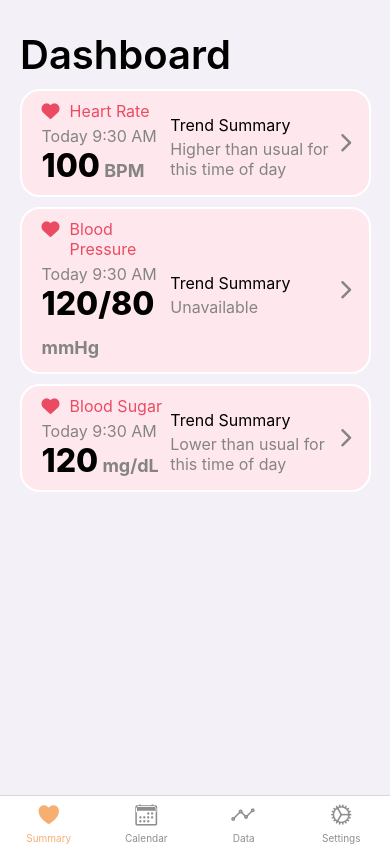
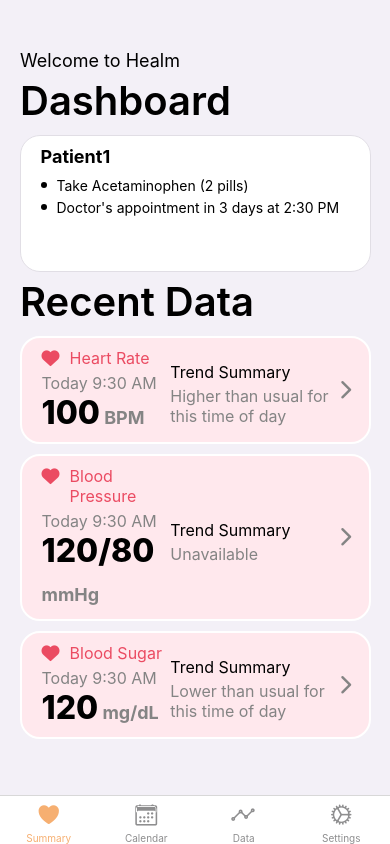
Before and after one commit to RahikHealm/HealmPrototype, a React Native app in the folder frontend/healm-app/: screen /MainContainer in a window 390 px wide. Built offline with nearby package versions, Linux system fonts and the light colour scheme.

Commit message:
renamed components and created a new dashboard component

```diff
--- a/frontend/healm-app/src/api/TempUser.tsx
+++ b/frontend/healm-app/src/api/TempUser.tsx
@@ -11,6 +11,10 @@ userData = {
     patient: {
       patient1:{
         patientId: 1,
+        reminders: [
+          "Take Acetaminophen (2 pills)",
+          "Doctor's appointment in 3 days at 2:30 PM",
+        ],
         heartCategoryInfo: {
           heartRate: {
             lastRecordedDate: "Today",
--- /dev/null
+++ b/frontend/healm-app/src/components/dashboard_component.tsx
@@ -0,0 +1,60 @@
+import { StyleSheet, Text, View } from "react-native";
+import React from "react";
+import BulletPoint from "./bullet_point";
+import { getUserData } from "../api/TempUser";
+
+interface Dashboard {}
+
+const Dashboard: React.FC<Dashboard> = () => {
+  return (
+    <View style={styles.paper_container}>
+      <View
+        style={{
+          flex: 1,
+          flexDirection: "column",
+          justifyContent: "flex-start",
+          marginRight: 10,
+        }}
+      >
+        <Text style={styles.reminder_text}>Patient1</Text>
+        {getUserData().patient.patient1.reminders.map(
+          (reminder: string, index: number) => {
+            return (
+              <View key={index} style={{marginBottom: 5}}>
+                <BulletPoint >{reminder}</BulletPoint>
+              </View>
+            );
+          }
+        )}
+      </View>
+    </View>
+  );
+};
+
+
+
+
+export default Dashboard;
+
+const styles = StyleSheet.create({
+  paper_container: {
+    alignSelf: "center",
+    flexDirection: "row",
+    justifyContent: "flex-end",
+    width: "90%",
+    backgroundColor: "#fff",
+    borderWidth: 1,
+    borderColor: "#E1DEE5",
+    borderRadius: 20,
+    paddingHorizontal: 20,
+    paddingTop: 10,
+    paddingBottom: 50,
+    marginVertical: 5,
+  },
+  reminder_text: {
+    fontSize: 18,
+    fontWeight: "700",
+    textAlign: "left",
+    marginBottom: 10,
+  },
+});
--- a/frontend/healm-app/src/pages/main_pages/Data_Page.tsx
+++ b/frontend/healm-app/src/pages/main_pages/Data_Page.tsx
@@ -85,8 +85,8 @@ const DataPage: React.FC<DataPage> = () => {
         .filter((item) => item.text.includes(search.toLowerCase()))
         .map((child, index) => {
           return (
-            <View style={{marginVertical: 5}}>
-              <CategoryGroup key={index} children={child} />
+            <View key={index}  style={{marginVertical: 5}}>
+              <CategoryGroup children={child} />
             </View>
           );
         })}
--- a/frontend/healm-app/src/pages/main_pages/Summary_Page.tsx
+++ b/frontend/healm-app/src/pages/main_pages/Summary_Page.tsx
@@ -9,10 +9,12 @@ import {
 import React from "react";
 import { Ionicons } from "@expo/vector-icons";
 import { styles } from "../../styles/styles";
-import HeartRateComponent from "../../components/HeartRateComponenet";
-import BloodPressureComponent from "../../components/BloodPressureComponent";
-import BloodSugarComponent from "../../components/BloodSugarComponenet";
+import HeartRateComponent from "../../components/heart_rate_componenet";
+import BloodPressureComponent from "../../components/blood_pressure_component";
+import BloodSugarComponent from "../../components/blood_sugar_component";
 import { getUserData } from "../../api/TempUser";
+import BulletPoint from "../../components/bullet_point";
+import Dashboard from "../../components/dashboard_component";
 
 interface SummaryPage {
   navigation: any;
@@ -23,16 +25,36 @@ const SummaryPage: React.FC<SummaryPage> = ({ navigation }) => {
 
   return (
     <SafeAreaView style={styles.page_container}>
-      <View style={styles.header_row}>
-        <Text style={styles.page_header}>{"Dashboard"}</Text>
-      </View>
+      <ScrollView>
+        <View style={styles.header_row}>
+          <Text
+            style={[
+              styles.body_text,
+              { textAlign: "left", paddingHorizontal: 0 },
+            ]}
+          >
+            {"Welcome to Healm"}
+          </Text>
+        </View>
+        <View style={styles.header_row}>
+          <Text style={styles.page_header}>{"Dashboard"}</Text>
+        </View>
 
-      <ScrollView>
+        <Dashboard />
+
+        <View style={styles.header_row}>
+          <Text style={styles.page_header}>{"Recent Data"}</Text>
+        </View>
+
         {userData?.patient && (
           <>
-            <HeartRateComponent onPress={() => navigation.navigate("HeartRate")} />
+            <HeartRateComponent
+              onPress={() => navigation.navigate("HeartRate")}
+            />
 
-            <BloodPressureComponent onPress={()=> navigation.navigate("BloodPressure")}/>
+            <BloodPressureComponent
+              onPress={() => navigation.navigate("BloodPressure")}
+            />
             <BloodSugarComponent />
           </>
         )}
--- a/frontend/healm-app/src/styles/styles.tsx
+++ b/frontend/healm-app/src/styles/styles.tsx
@@ -11,9 +11,8 @@ export const styles = StyleSheet.create({
     backgroundColor: "#F3F0F7",
     paddingTop: 30, // For some reason this does not affect iOS devices
   },
+
   header_row: {
-    // flexGrow: 1,
-    // backgroundColor: 'blue',
     flexDirection: "row",
     justifyContent: "flex-start",
     alignItems: 'flex-start',
@@ -40,6 +39,7 @@ export const styles = StyleSheet.create({
     fontWeight: "700",
     textAlign: 'left'
   },
+
   body_text: {
     paddingTop: 20,
     paddingHorizontal: 25,
```
Also changed, not shown: frontend/healm-app/src/components/blood_pressure_component.tsx (renamed from frontend/healm-app/src/components/BloodPressureComponent.tsx), frontend/healm-app/src/components/blood_sugar_component.tsx (renamed from frontend/healm-app/src/components/BloodSugarComponenet.tsx), frontend/healm-app/src/components/heart_rate_componenet.tsx (renamed from frontend/healm-app/src/components/HeartRateComponenet.tsx).
